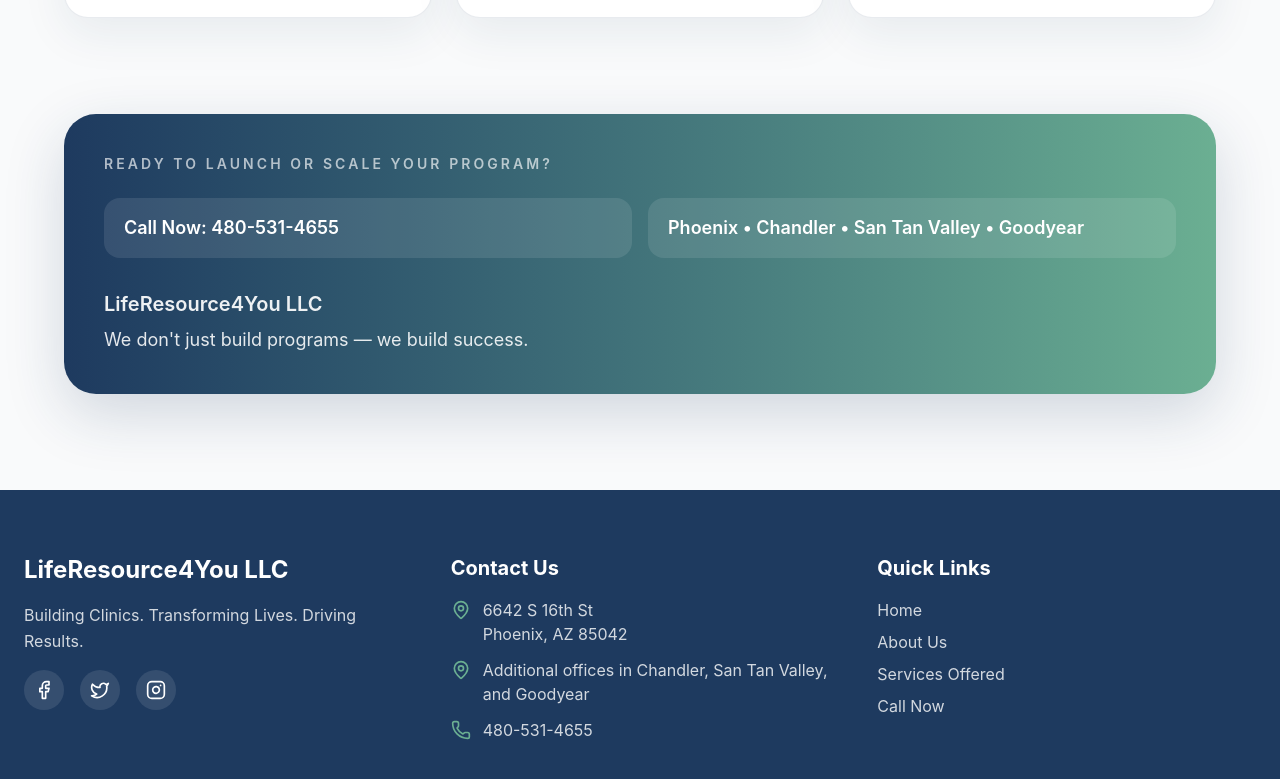
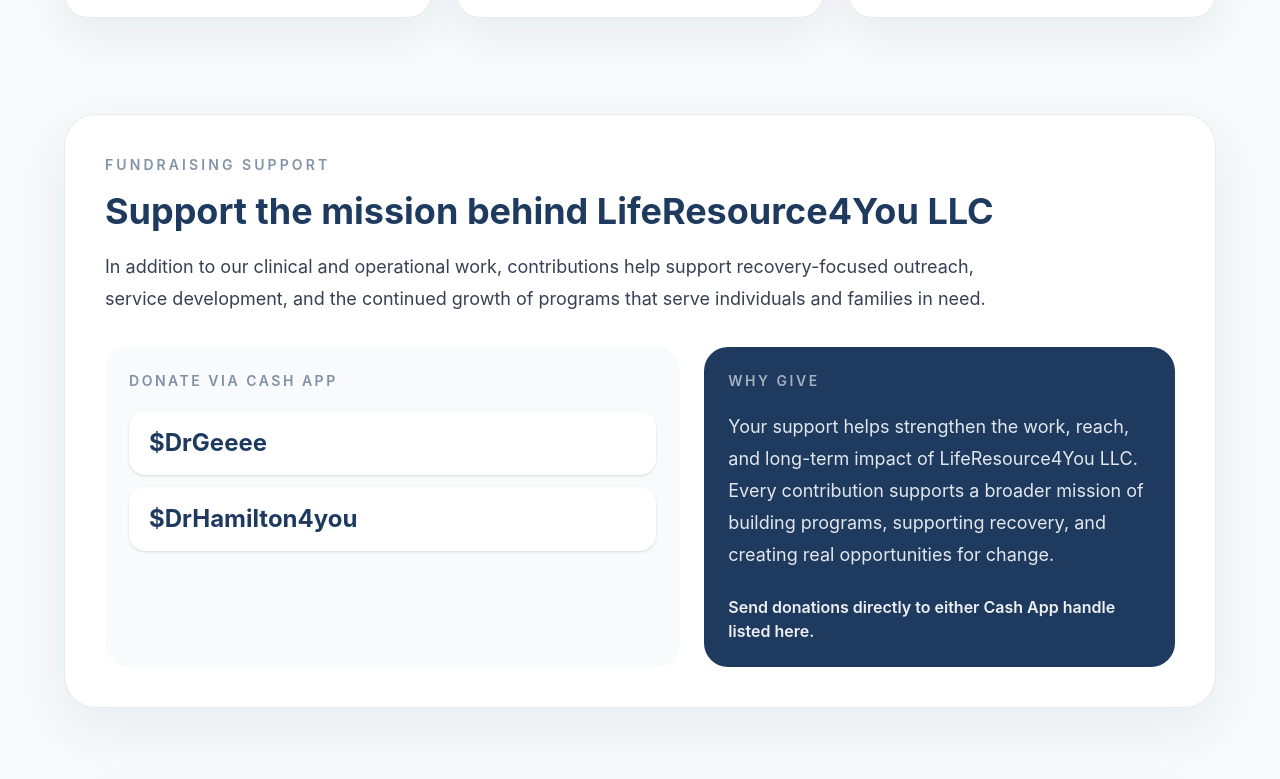
Before and after one commit to sdaulat123/Fundraiser-website, a React (Vite) app: page / in a window 1280 px wide. Shown: the part 1961-2740 px from the top of the page. Built offline with nearby package versions, Linux system fonts and the light colour scheme.

Commit message:
Add fundraising section to home page

```diff
--- a/src/app/pages/HomePage.tsx
+++ b/src/app/pages/HomePage.tsx
@@ -16,6 +16,8 @@
   "Licensing and compliance guidance",
   "Revenue growth and operational strategy",
 ];
+
+const cashAppHandles = ["$DrGeeee", "$DrHamilton4you"];
 
 const featureCards = [
   {
@@ -184,6 +186,49 @@
         </div>
       </section>
 
+      <section className="px-6 pb-20 md:pb-24">
+        <div className="mx-auto max-w-6xl rounded-[2rem] border border-[#1E3A5F]/10 bg-white p-8 shadow-[0_20px_60px_rgba(30,58,95,0.08)] md:p-10">
+          <motion.div
+            initial={{ opacity: 0, y: 24 }}
+            whileInView={{ opacity: 1, y: 0 }}
+            viewport={{ once: true, margin: "-80px" }}
+            transition={{ duration: 0.6 }}
+          >
+            <p className="text-sm font-semibold uppercase tracking-[0.22em] text-[#1E3A5F]/55">Fundraising Support</p>
+            <h2 className="mt-4 text-3xl font-bold text-[#1E3A5F] md:text-4xl">
+              Support the mission behind LifeResource4You LLC
+            </h2>
+            <p className="mt-5 max-w-4xl text-lg leading-8 text-gray-700">
+              In addition to our clinical and operational work, contributions help support recovery-focused outreach,
+              service development, and the continued growth of programs that serve individuals and families in need.
+            </p>
+            <div className="mt-8 grid gap-6 lg:grid-cols-[1.1fr_0.9fr]">
+              <div className="rounded-[1.5rem] bg-[#F9FAFB] p-6">
+                <p className="text-sm font-semibold uppercase tracking-[0.18em] text-[#1E3A5F]/55">Donate via Cash App</p>
+                <div className="mt-5 space-y-3">
+                  {cashAppHandles.map((handle) => (
+                    <div key={handle} className="rounded-2xl bg-white px-5 py-4 text-2xl font-bold text-[#1E3A5F] shadow-sm">
+                      {handle}
+                    </div>
+                  ))}
+                </div>
+              </div>
+              <div className="rounded-[1.5rem] bg-[#1E3A5F] p-6 text-white">
+                <p className="text-sm font-semibold uppercase tracking-[0.18em] text-white/60">Why Give</p>
+                <p className="mt-5 text-lg leading-8 text-white/88">
+                  Your support helps strengthen the work, reach, and long-term impact of LifeResource4You LLC. Every
+                  contribution supports a broader mission of building programs, supporting recovery, and creating real
+                  opportunities for change.
+                </p>
+                <p className="mt-6 text-base font-semibold text-white/92">
+                  Send donations directly to either Cash App handle listed here.
+                </p>
+              </div>
+            </div>
+          </motion.div>
+        </div>
+      </section>
+
       <ContactCta />
     </div>
   );
```
